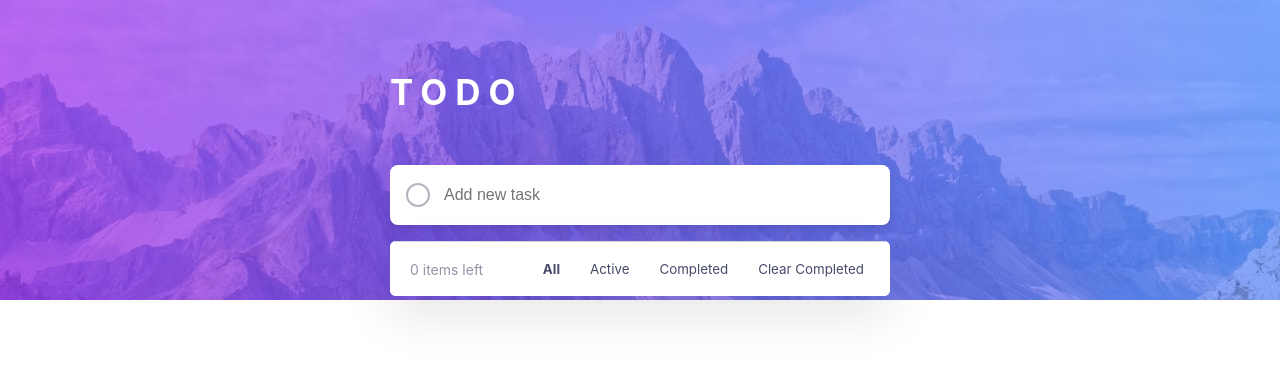
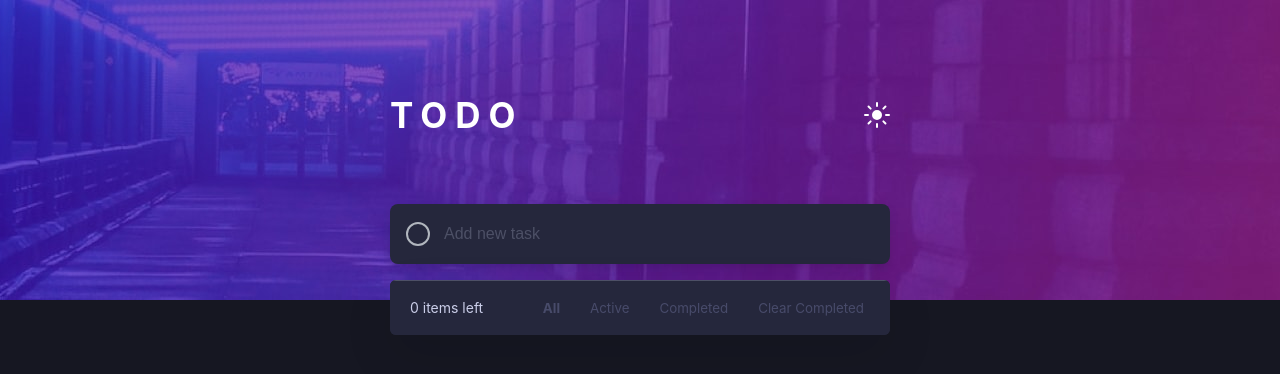
Before and after one commit to viktoriagrubi/to-do-list, a React (Create React App) app: page / in a window 1280 px wide. Shown: the top 374 px of the page. Built offline with nearby package versions, Linux system fonts and the light colour scheme.

Commit message:
add
add light & dark

```diff
--- a/src/App.jsx
+++ b/src/App.jsx
@@ -1,13 +1,42 @@
+import { useState, useEffect } from "react";
 import styles from "./App.module.css";
 import ToDoList from "./components/ToDoList/ToDoList";
 
+import sunIcon from "./assets/images/icon-sun.svg";
+import moonIcon from "./assets/images/icon-moon.svg";
+
 function App() {
+  const [theme, setTheme] = useState("dark");
+
+  const toggleTheme = () => {
+    setTheme((prev) => (prev === "light" ? "dark" : "light"));
+  };
+
+  useEffect(() => {
+    document.body.className = theme;
+  }, [theme]);
+
   return (
     <>
-      <div className={styles.appBackground}></div>
+      <div
+        className={`${styles.appBackground} ${
+          theme === "dark" ? styles.dark : styles.light
+        }`}
+      />
+
       <div className={styles.container}>
-        <div className={styles.header}>TODO</div>
-        <ToDoList />
+        <div className={styles.headerRow}>
+          <h1 className={styles.header}>TODO</h1>
+
+          <img
+            src={theme === "dark" ? sunIcon : moonIcon}
+            alt="toggle theme"
+            className={styles.themeIcon}
+            onClick={toggleTheme}
+          />
+        </div>
+
+        <ToDoList theme={theme} />
       </div>
     </>
   );
--- a/src/App.module.css
+++ b/src/App.module.css
@@ -1,17 +1,16 @@
 .appBackground {
   height: 300px;
-  background-image: url("./assets/images/bg-desktop-light.jpg");
   background-size: cover;
   background-position: center;
   width: 100%;
 }
 
-.header {
-  color: white;
-  font-weight: bold;
-  font-size: 35px;
-  letter-spacing: 8px;
-  margin-bottom: 8px;
+.light {
+  background-image: url("./assets/images/bg-desktop-light.jpg");
+}
+
+.dark {
+  background-image: url("./assets/images/bg-desktop-dark.jpg");
 }
 
 .container {
@@ -25,3 +24,20 @@
   position: relative;
   z-index: 1;
 }
+
+.headerRow {
+  display: flex;
+  justify-content: space-between;
+  align-items: center;
+}
+
+.header {
+  color: white;
+  font-weight: bold;
+  font-size: 35px;
+  letter-spacing: 8px;
+}
+
+.themeIcon {
+  cursor: pointer;
+}
--- a/src/components/TaskInput/TaskInput.jsx
+++ b/src/components/TaskInput/TaskInput.jsx
@@ -1,12 +1,13 @@
 import { useState } from "react";
 import styles from "./TaskInput.module.css";
 
-function TaskInput({ onAddTask }) {
+function TaskInput({ onAddTask, theme }) {
   const [task, setTask] = useState("");
   const [error, setError] = useState("");
 
   const handleEnterPress = (e) => {
     if (e.key !== "Enter") return;
+
     if (!task.trim()) {
       setError("Task cannot be empty");
       return;
@@ -18,9 +19,14 @@ function TaskInput({ onAddTask }) {
   };
 
   return (
-    <div className={styles.container}>
+    <div
+      className={`${styles.container} ${
+        theme === "dark" ? styles.dark : styles.light
+      }`}
+    >
       <div className={styles.inputWrapper}>
         <div className={styles.circle} />
+
         <input
           type="text"
           value={task}
@@ -30,6 +36,7 @@ function TaskInput({ onAddTask }) {
           className={styles.input}
         />
       </div>
+
       {error && <p className={styles.error}>{error}</p>}
     </div>
   );
--- a/src/components/TaskInput/TaskInput.module.css
+++ b/src/components/TaskInput/TaskInput.module.css
@@ -1,11 +1,34 @@
 .container {
   padding-top: 24px;
+}
+
+.light .inputWrapper {
+  background: white;
+}
+
+.light .input {
+  color: #374151;
+}
+
+.light .input::placeholder {
+  color: #9ca3af;
+}
+
+.dark .inputWrapper {
+  background: hsl(235, 24%, 19%);
+}
+
+.dark .input {
+  color: hsl(234, 39%, 85%);
+}
+
+.dark .input::placeholder {
+  color: hsl(233, 14%, 35%);
 }
 
 .inputWrapper {
   display: flex;
   align-items: center;
-  background: white;
   padding: 18px 16px;
   border-radius: 8px;
   box-shadow: 0 4px 10px rgba(0, 0, 0, 0.1);
@@ -24,7 +47,7 @@
   border: none;
   outline: none;
   font-size: 16px;
-  color: #374151;
+  background: transparent;
 }
 
 .error {
--- a/src/components/TaskList/TaskList.jsx
+++ b/src/components/TaskList/TaskList.jsx
@@ -2,9 +2,14 @@ import styles from "./TaskList.module.css";
 import iconCheck from "../../assets/images/icon-check.svg";
 import clsx from "clsx";
 
-function TaskList({ tasks, onToggleTask, onDeleteTask }) {
+function TaskList({ tasks, onToggleTask, onDeleteTask, theme }) {
   return (
-    <div className={styles.listContainer}>
+    <div
+      className={clsx(
+        styles.listContainer,
+        theme === "dark" ? styles.dark : styles.light
+      )}
+    >
       {tasks.map((task) => (
         <div
           key={task.id}
--- a/src/components/TaskList/TaskList.module.css
+++ b/src/components/TaskList/TaskList.module.css
@@ -1,15 +1,48 @@
 .listContainer {
+  border-radius: 8px 8px 0px 0px;
+  overflow: hidden;
+}
+
+.light {
   background: white;
-  border-radius: 8px 8px 0px 0px;
-  box-shadow: 0px 2px 8px rgba(0, 0, 0, 0.1);
-  overflow: hidden;
+}
+
+.light .taskItem {
+  border-bottom: 1px solid #eee;
+}
+
+.light .taskItem:hover {
+  background-color: #fafafa;
+}
+
+.light .taskText {
+  color: #333;
+}
+
+.dark {
+  background: hsl(235, 24%, 19%);
+}
+
+.dark .taskItem {
+  border-bottom: 1px solid hsl(233, 14%, 35%);
+}
+
+.dark .taskItem:hover {
+  background-color: hsl(235, 21%, 24%);
+}
+
+.dark .taskText {
+  color: hsl(234, 39%, 85%);
+}
+
+.dark .completed .taskText {
+  color: hsl(233, 14%, 35%);
 }
 
 .taskItem {
   display: flex;
   align-items: center;
   padding: 1rem;
-  border-bottom: 1px solid #eee;
   cursor: pointer;
   transition: background 0.2s;
 }
@@ -18,14 +51,10 @@
   border-bottom: none;
 }
 
-.taskItem:hover {
-  background-color: #fafafa;
-}
-
 .circle {
   width: 20px;
   height: 20px;
-  border: 1px solid #ccc;
+  border: 1px solid #777;
   border-radius: 50%;
   margin-right: 1rem;
   display: flex;
@@ -37,23 +66,20 @@
 .checkedCircle {
   background: linear-gradient(135deg, #57ddff, #c058f3);
   border: none;
-  color: white;
 }
 
-.checkmark {
-  font-size: 12px;
+.checkIcon {
+  width: 12px;
 }
 
 .taskText {
   flex: 1;
-  color: #333;
   font-size: 1rem;
   transition: color 0.2s;
 }
 
 .completed .taskText {
   text-decoration: line-through;
-  color: #aaa;
 }
 
 .deleteButton {
--- a/src/components/ToDoList/ToDoList.jsx
+++ b/src/components/ToDoList/ToDoList.jsx
@@ -1,12 +1,16 @@
 import { useState } from "react";
 import TaskInput from "../TaskInput/TaskInput";
 import TaskList from "../TaskList/TaskList";
+import TaskFilter from "../TaskFilter/TaskFilter";
 import { v4 as uuidv4 } from "uuid";
+import Cookies from "js-cookie";
+
 import styles from "./ToDoList.module.css";
-import TaskFilter from "../TaskFilter/TaskFilter";
-import Cookies from "js-cookie";
-import { COOKIE_TASKS_KEY } from "../../constants/cookies";
-import { COOKIE_DEFAULT_SETTINGS } from "../../constants/cookies";
+
+import {
+  COOKIE_TASKS_KEY,
+  COOKIE_DEFAULT_SETTINGS,
+} from "../../constants/cookies";
 
 import {
   STATUS_ACTIVE,
@@ -14,15 +18,21 @@ import {
   STATUS_COMPLETED,
 } from "../../constants/statuses";
 
-function ToDoList() {
+function ToDoList({ theme }) {
   const [tasks, setTasks] = useState(() => {
     const saved = Cookies.get(COOKIE_TASKS_KEY);
     return saved ? JSON.parse(saved) : [];
   });
+
   const [filter, setFilter] = useState(STATUS_ALL);
 
   const handleAddTask = (text) => {
-    const newTask = { id: uuidv4(), text, completed: false };
+    const newTask = {
+      id: uuidv4(),
+      text,
+      completed: false,
+    };
+
     setTasks((prev) => {
       const updated = [...prev, newTask];
       Cookies.set(
@@ -39,11 +49,13 @@ function ToDoList() {
       const updated = prev.map((task) =>
         task.id === id ? { ...task, completed: !task.completed } : task
       );
+
       Cookies.set(
         COOKIE_TASKS_KEY,
         JSON.stringify(updated),
         COOKIE_DEFAULT_SETTINGS
       );
+
       return updated;
     });
 
@@ -53,11 +65,13 @@ function ToDoList() {
   const handleDeleteTask = (id) => {
     setTasks((prev) => {
       const updated = prev.filter((task) => task.id !== id);
+
       Cookies.set(
         COOKIE_TASKS_KEY,
         JSON.stringify(updated),
         COOKIE_DEFAULT_SETTINGS
       );
+
       return updated;
     });
   };
@@ -66,45 +80,58 @@ function ToDoList() {
     setFilter(newFilter);
   };
 
-  const filteredTask = tasks.filter((task) => {
-    if (filter === STATUS_ACTIVE) return !task.completed;
-    if (filter === STATUS_COMPLETED) return task.completed;
-    return true;
-  });
-
   const handleClearCompleted = () => {
     const isConfirmed = window.confirm(
       "Are you sure you want to clear all completed tasks?"
     );
 
     if (!isConfirmed) return;
+
     setTasks((prev) => {
       const updated = prev.filter((task) => !task.completed);
+
       Cookies.set(
         COOKIE_TASKS_KEY,
         JSON.stringify(updated),
         COOKIE_DEFAULT_SETTINGS
       );
+
       return updated;
     });
   };
+
+  const filteredTasks = tasks.filter((task) => {
+    if (filter === STATUS_ACTIVE) return !task.completed;
+    if (filter === STATUS_COMPLETED) return task.completed;
+    return true;
+  });
+
   return (
-    <div className={styles.todoContainer}>
-      <TaskInput onAddTask={handleAddTask} />
+    <div
+      className={`${styles.todoContainer} ${
+        theme === "dark" ? styles.dark : styles.light
+      }`}
+    >
+      <TaskInput onAddTask={handleAddTask} theme={theme} />
+
       <div className={styles.taskBox}>
         <TaskList
-          tasks={filteredTask}
+          tasks={filteredTasks}
           onToggleTask={handleToggleTask}
           onDeleteTask={handleDeleteTask}
+          theme={theme}
         />
 
         <div className={styles.bottomBar}>
-          <span>{tasks.filter((t) => !t.completed).length} items left</span>
+          <span>
+            {tasks.filter((task) => !task.completed).length} items left
+          </span>
 
           <TaskFilter
+            activeFilter={filter}
             onFilterChange={handleFilterChange}
             onClearCompleted={handleClearCompleted}
-            activeFilter={filter}
+            theme={theme}
           />
         </div>
       </div>
--- a/src/components/ToDoList/ToDoList.module.css
+++ b/src/components/ToDoList/ToDoList.module.css
@@ -4,14 +4,33 @@
   gap: 16px;
   width: 100%;
 }
+
+.light .taskBox {
+  background: white;
+  color: black;
+}
+
+.dark .taskBox {
+  background: hsl(235, 24%, 19%);
+  color: hsl(234, 39%, 85%);
+}
+
 .taskBox {
-  background: white;
-
   border-radius: 6px;
   overflow: hidden;
   box-shadow: 0 20px 50px rgba(0, 0, 0, 0.1);
   width: 100%;
-  margin-top: 0;
+}
+
+.light .bottomBar {
+  background: white;
+  border-top: 1px solid hsl(233, 11%, 84%);
+}
+
+.dark .bottomBar {
+  background: hsl(235, 24%, 19%);
+  border-top: 1px solid hsl(233, 14%, 35%);
+  color: hsl(234, 39%, 85%);
 }
 
 .bottomBar {
@@ -20,7 +39,4 @@
   align-items: center;
   padding: 18px 20px;
   font-size: 14px;
-  color: hsl(236, 9%, 61%);
-  background: white;
-  border-top: 1px solid hsl(233, 11%, 84%);
 }
--- a/src/index.css
+++ b/src/index.css
@@ -1,13 +1,26 @@
 body {
   margin: 0;
-  font-family: -apple-system, BlinkMacSystemFont, 'Segoe UI', 'Roboto', 'Oxygen',
-    'Ubuntu', 'Cantarell', 'Fira Sans', 'Droid Sans', 'Helvetica Neue',
+  min-height: 100vh;
+
+  font-family: -apple-system, BlinkMacSystemFont, "Segoe UI", "Roboto", "Oxygen",
+    "Ubuntu", "Cantarell", "Fira Sans", "Droid Sans", "Helvetica Neue",
     sans-serif;
+
   -webkit-font-smoothing: antialiased;
   -moz-osx-font-smoothing: grayscale;
+
+  transition: background-color 0.3s ease;
+}
+
+body.light {
+  background-color: hsl(0, 0%, 98%);
+}
+
+body.dark {
+  background-color: hsl(235, 21%, 11%);
 }
 
 code {
-  font-family: source-code-pro, Menlo, Monaco, Consolas, 'Courier New',
+  font-family: source-code-pro, Menlo, Monaco, Consolas, "Courier New",
     monospace;
 }
```
